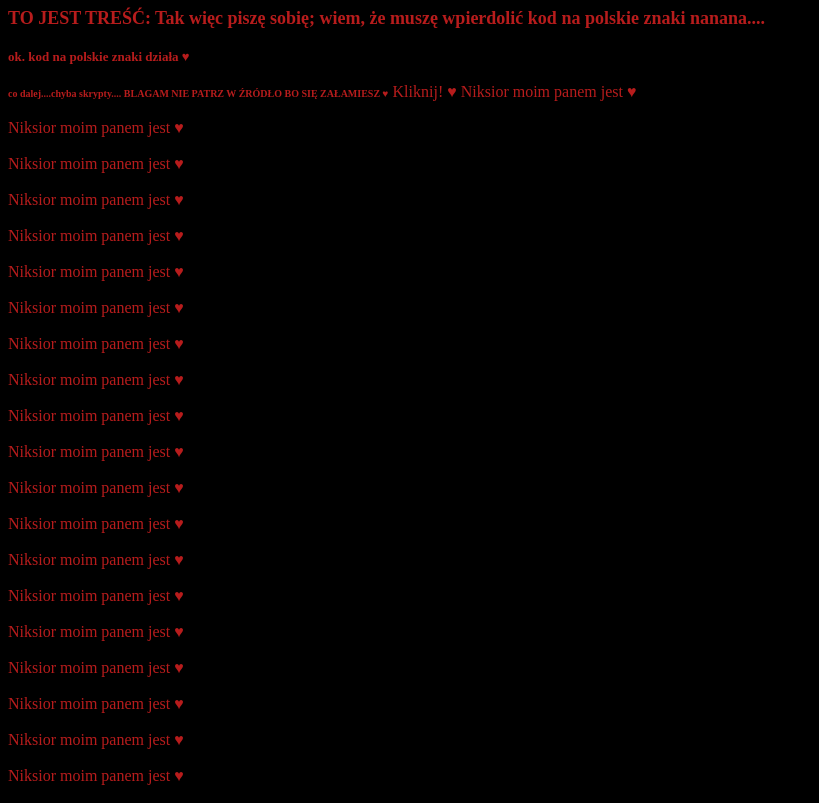
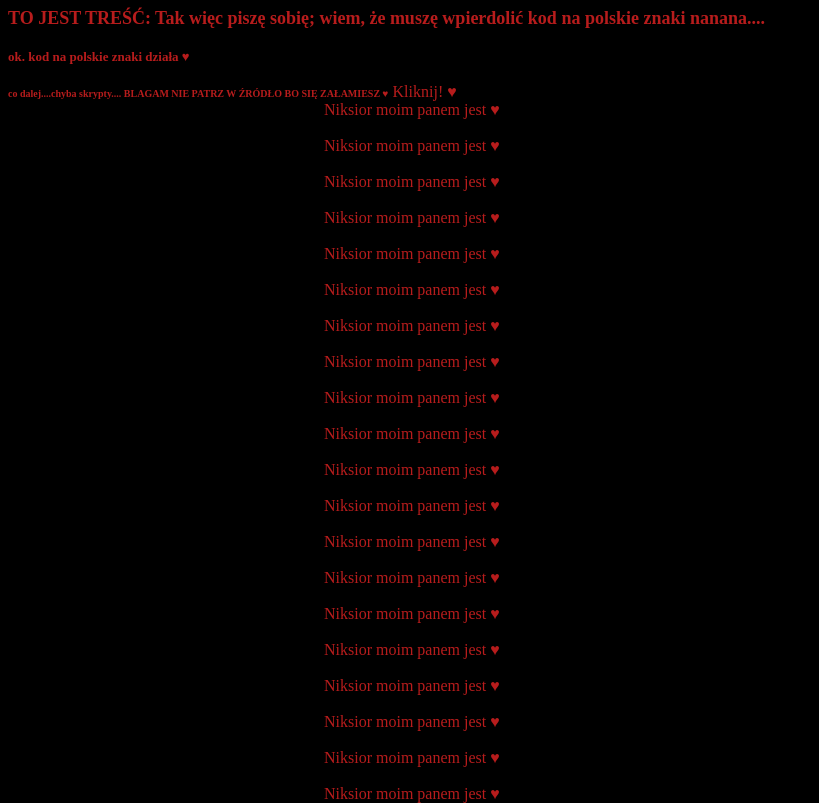
Before and after one commit to CandyTrouble/cttests, a plain HTML site: page index.html in a window 1280 px wide. Shown: the top 803 px of the page, without its empty margins (0-819 px from the left). Drawn offline with Linux system fonts and the light colour scheme.

Commit message:
DONE + WYŚRODKOWANIE

```diff
--- a/index.html
+++ b/index.html
@@ -22,7 +22,10 @@
 
 	<a onclick="odliczanie()">Kliknij! ♥</a>
 
-	<script> for (var n = 0; n < 500; n++) {document.write("Niksior moim panem jest ♥"); document.write("<br></br>");} </script>
+
+	<div style="width: 50%; margin: 0 auto;"> <div class="center-table"
+		<p><script>  for (var n = 0; n < 500; n++) {document.write("Niksior moim panem jest ♥"); document.write("<br></br>");} </script> </p>
+	</div>
 
 
 </body>
--- a/style.css
+++ b/style.css
@@ -6,3 +6,19 @@ body {
 a {
 	cursor: pointer;
 }
+
+.center-block {
+	width: 50%
+	margin: 0 auto;
+}
+.center-table {
+	display: table;
+	height: 250px;
+	width: 240px;
+}
+
+.center-table p{
+	display: table-cell;
+	padding: 20px;
+	vertical-align: middle;
+}
```
